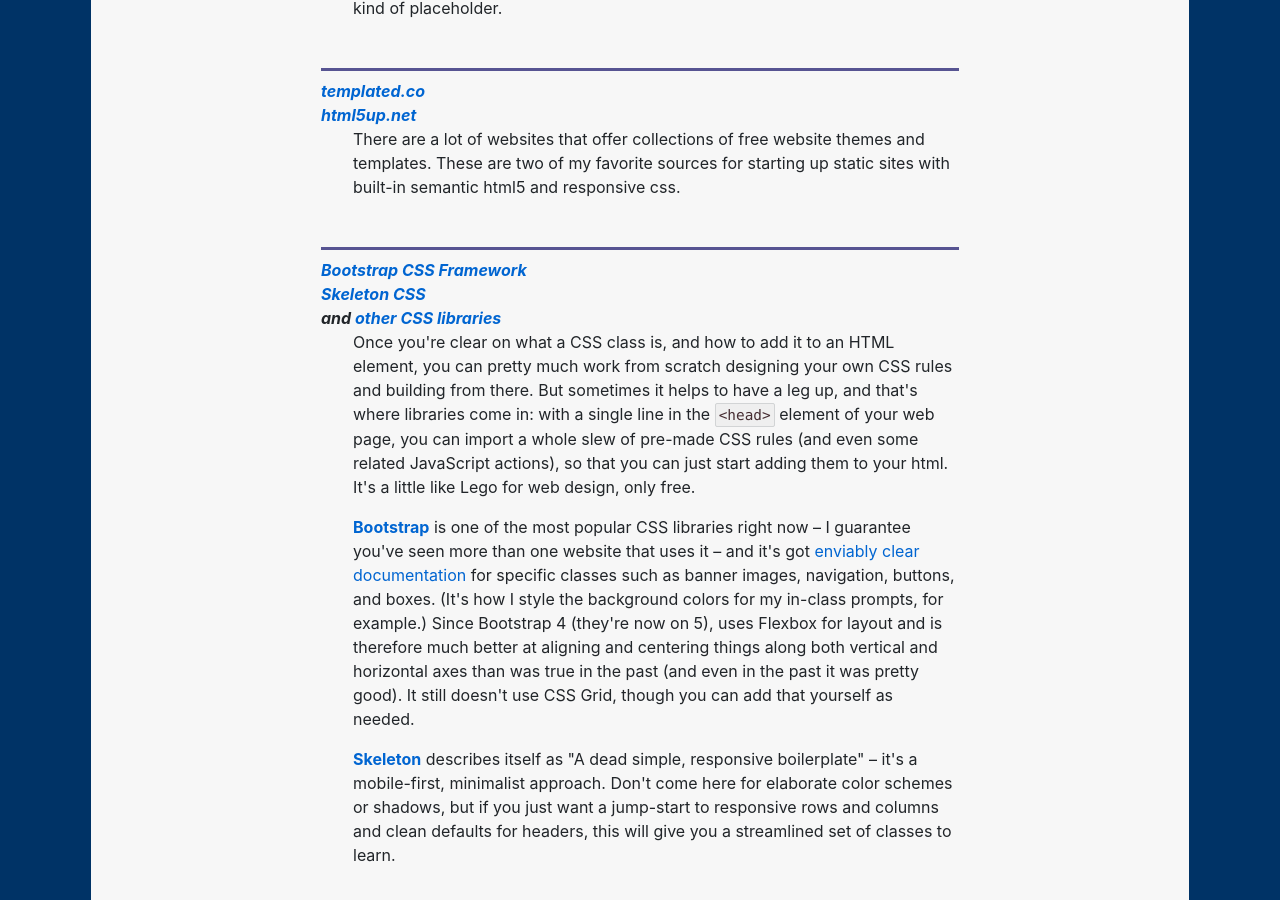
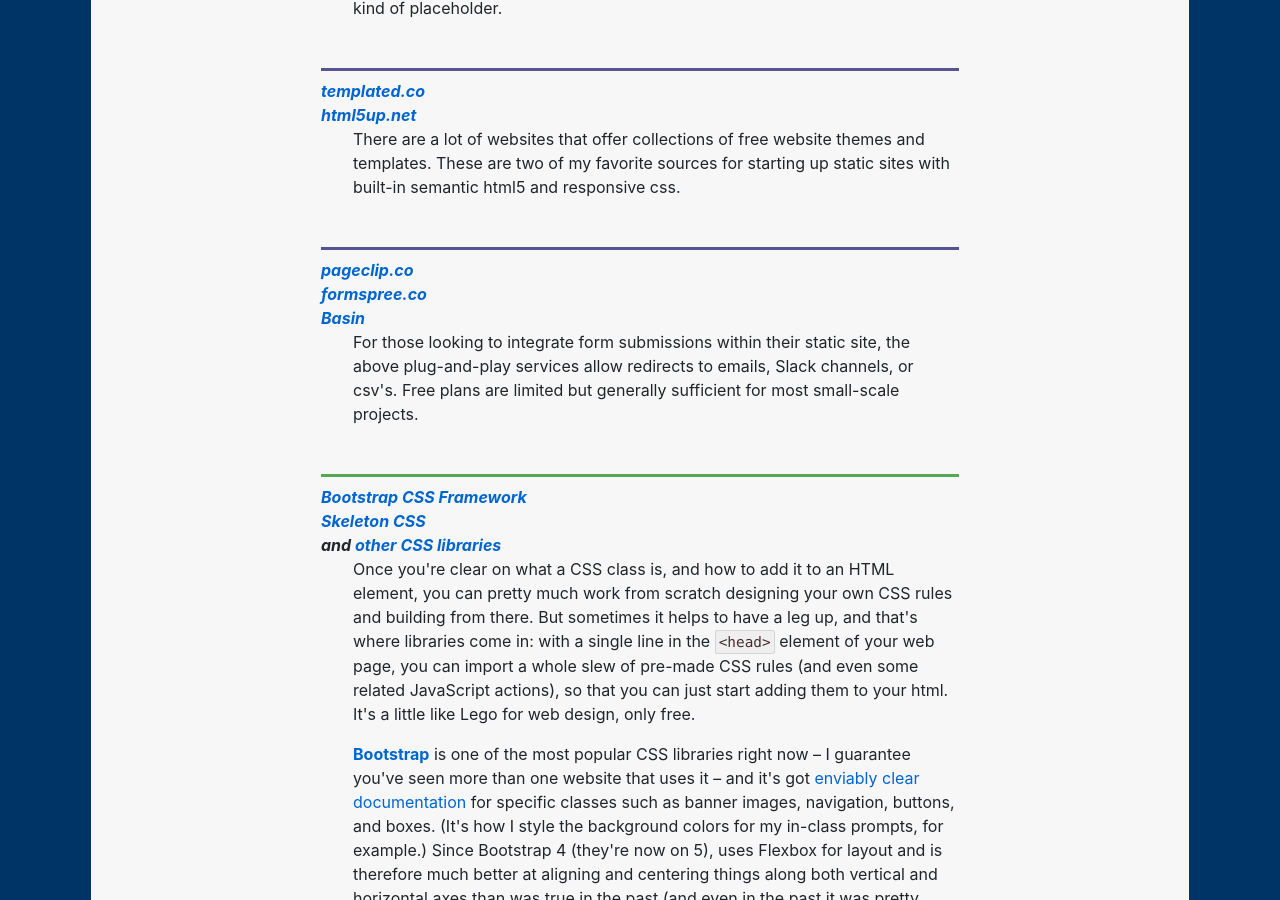
Before and after one commit to benmiller314/cdm2023spring, a Jekyll site: the page built from resources.md, in a window 1280 px wide and 900 px high, scrolled down 8263 px. Built offline with Jekyll 4.4.1, drawn with Linux system fonts in a browser that asks for light colours.

Commit message:
Add references to formspree.io, pageclip.co, and Basin

```diff
--- a/resources.md
+++ b/resources.md
@@ -155,10 +155,14 @@
 <dt><a href="https://loremipsum.io">loremipsum.io</a></dt>
 <dd><em>Lorem ipsum</em> is the shorthand name for the most commonly used placeholder text around. (There are also a lot of variants.) Essentially, you can use this text to fill in for the kind of writing that will change frequently: article or blog post text, for example. By quickly letting you fill out several paragraphs, you can start to see what your design looks like before you have fully fleshed-out content. This particular site, in addition to offering lorem ipsum generators and links to several others, gives a nice overview of the history and debates around this kind of placeholder.</dd>
 
-
 <dt><a href="https://templated.co/">templated.co</a></dt>
 <dt><a href="https://html5up.net/">html5up.net</a></dt>
 <dd>There are a lot of websites that offer collections of free website themes and templates. These are two of my favorite sources for starting up static sites with built-in semantic html5 and responsive css.</dd>
+
+<dt><a href="https://pageclip.co/">pageclip.co</a></dt>
+<dt><a href="https://formspree.io/">formspree.co</a></dt>
+<dt><a href="https://usebasin.com/">Basin</a></dt>
+<dd>For those looking to integrate form submissions within their static site, the above plug-and-play services allow redirects to emails, Slack channels, or csv's. Free plans are limited but generally sufficient for most small-scale projects.</dd>
 
 <dt id="frameworks"><a href="http://getbootstrap.com/">Bootstrap CSS Framework</a></dt>
 <dt><a href="http://getskeleton.com/">Skeleton CSS</a></dt>
```
